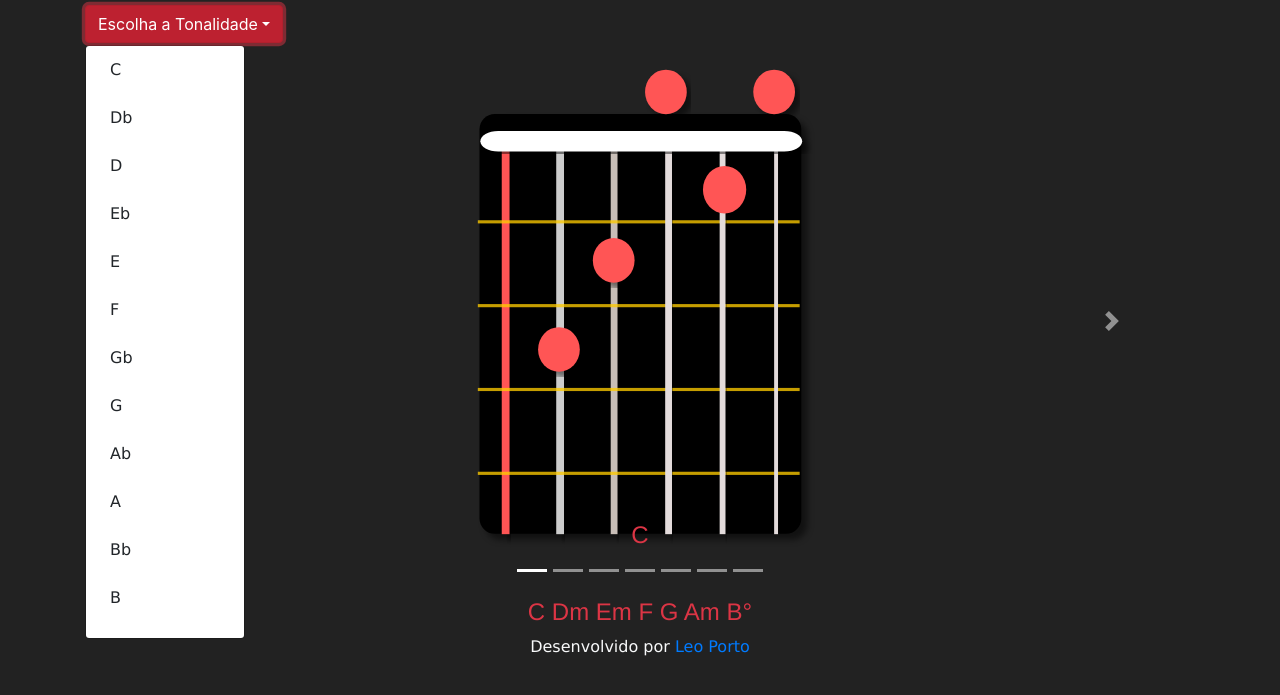
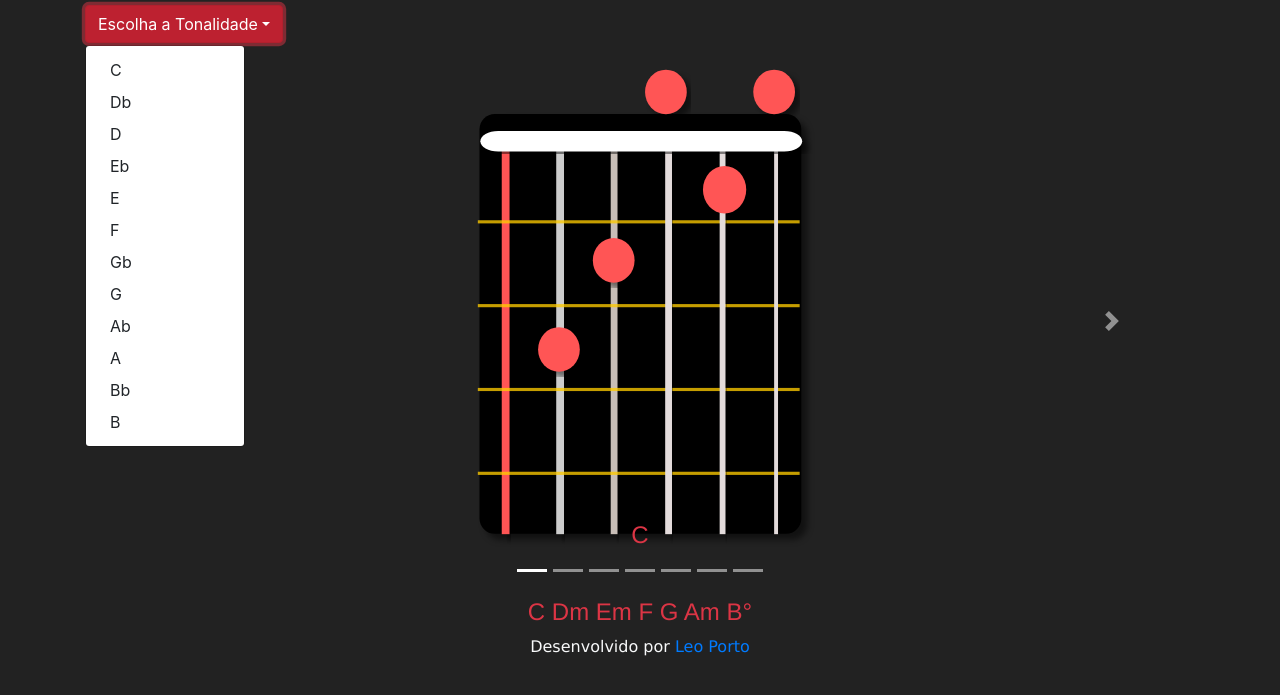
Before and after one commit to leoportogtr86/campo-harmonico-12tons, a plain HTML site: page index.html in a window 1280 px wide. Both pictures are taken after a click on the button "Escolha a Tonalidade". Shown: the part 55-750 px from the top of the page. Drawn offline with nearby package versions, Linux system fonts and the light colour scheme.

```diff
--- a/index.html
+++ b/index.html
@@ -28,18 +28,18 @@
 
                     <div class="dropdown-menu" aria-labelledby="tonalidade">
 
-                        <p id='c' class="dropdown-item">C</p>
-                        <p id='db' href="#" class="dropdown-item">Db</p>
-                        <p id='d' href="#" class="dropdown-item">D</p>
-                        <p id='eb' href="#" class="dropdown-item">Eb</p>
-                        <p id='e' href="#" class="dropdown-item">E</p>
-                        <p id='f' href="#" class="dropdown-item">F</p>
-                        <p id='gb' href="#" class="dropdown-item">Gb</p>
-                        <p id='g' href="#" class="dropdown-item">G</p>
-                        <p id='ab' href="#" class="dropdown-item">Ab</p>
-                        <p id='a' href="#" class="dropdown-item">A</p>
-                        <p id='bb' href="#" class="dropdown-item">Bb</p>
-                        <p id='b' href="#" class="dropdown-item">B</p>
+                        <a id='c' class="dropdown-item">C</a>
+                        <a id='db' href="#" class="dropdown-item">Db</a>
+                        <a id='d' href="#" class="dropdown-item">D</a>
+                        <a id='eb' href="#" class="dropdown-item">Eb</a>
+                        <a id='e' href="#" class="dropdown-item">E</a>
+                        <a id='f' href="#" class="dropdown-item">F</a>
+                        <a id='gb' href="#" class="dropdown-item">Gb</a>
+                        <a id='g' href="#" class="dropdown-item">G</a>
+                        <a id='ab' href="#" class="dropdown-item">Ab</a>
+                        <a id='a' href="#" class="dropdown-item">A</a>
+                        <a id='bb' href="#" class="dropdown-item">Bb</a>
+                        <a id='b' href="#" class="dropdown-item">B</a>
 
 
                     </div>
```
